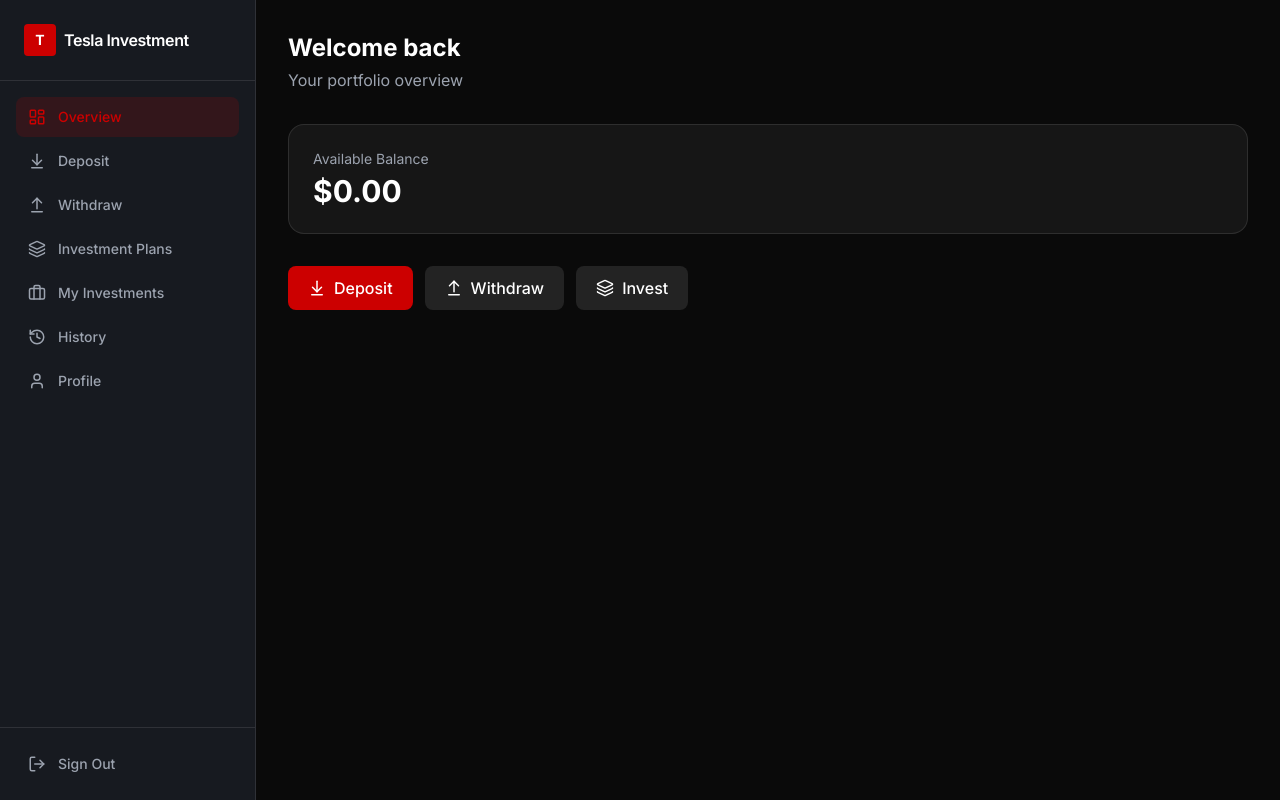
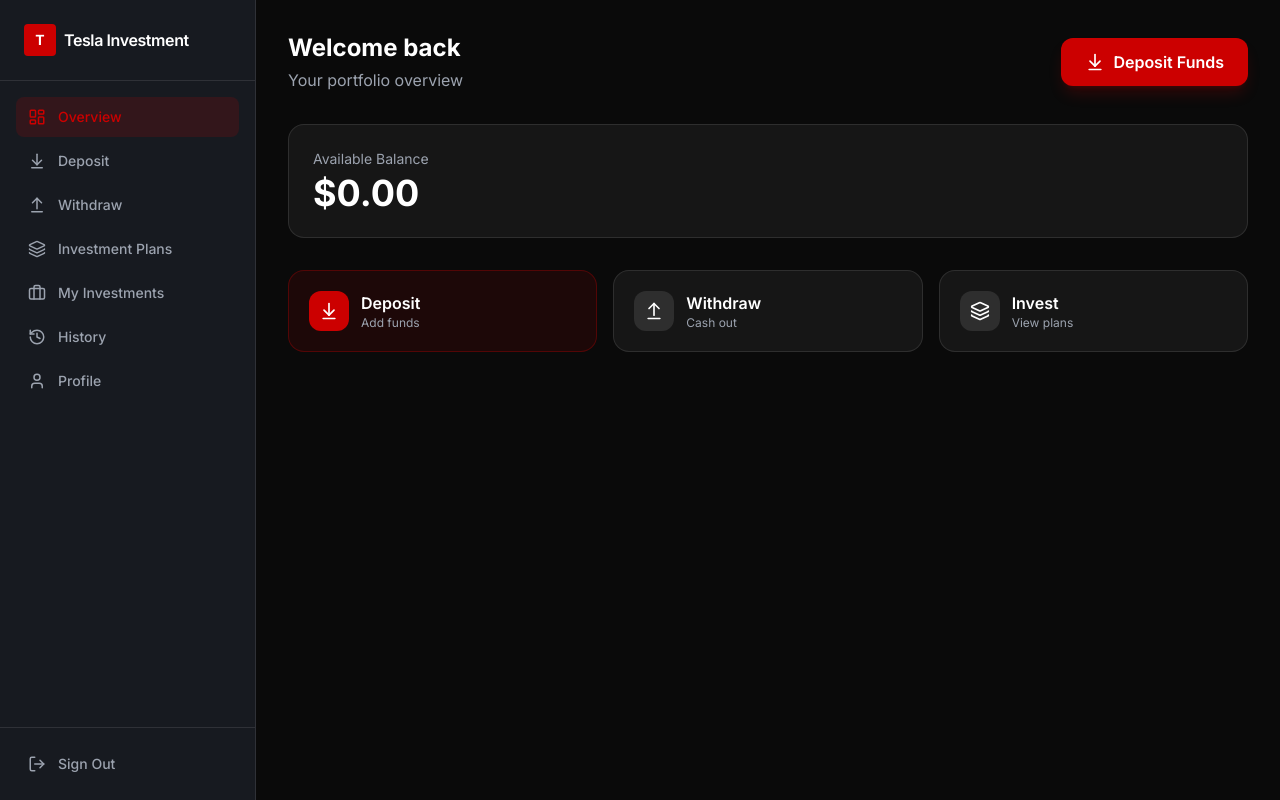
Before and after one commit to codejimmi/tesla-investment-platform, a Next.js app: page /user/dashboard in a window 1280 px wide. Built offline with nearby package versions, Linux system fonts and the light colour scheme; no server answers; the database is empty; sample sign-in values are in the browser's storage.

Commit message:
Make Deposit button more prominent on user dashboard

```diff
--- a/src/app/(dashboard)/user/dashboard/page.tsx
+++ b/src/app/(dashboard)/user/dashboard/page.tsx
@@ -15,34 +15,63 @@ export default async function UserDashboardPage() {
 
   return (
     <div className="space-y-8">
-      <div>
-        <h1 className="text-2xl font-bold">Welcome back{user?.name ? `, ${user.name}` : ""}</h1>
-        <p className="text-gray-400 mt-1">Your portfolio overview</p>
+      <div className="flex flex-col sm:flex-row sm:items-center justify-between gap-4">
+        <div>
+          <h1 className="text-2xl font-bold">Welcome back{user?.name ? `, ${user.name}` : ""}</h1>
+          <p className="text-gray-400 mt-1">Your portfolio overview</p>
+        </div>
+        <Link
+          href="/user/deposit"
+          className="inline-flex items-center gap-2 px-6 py-3 bg-tesla-red hover:bg-red-700 text-white font-semibold rounded-xl transition shadow-lg shadow-tesla-red/20"
+        >
+          <ArrowDownToLine size={20} />
+          Deposit Funds
+        </Link>
       </div>
 
       <div className="bg-white/5 border border-white/10 rounded-2xl p-6">
         <div className="text-sm text-gray-400">Available Balance</div>
-        <div className="text-3xl font-bold mt-1">{formatCurrency(balance)}</div>
+        <div className="text-4xl font-bold mt-1">{formatCurrency(balance)}</div>
       </div>
 
-      <div className="flex flex-wrap gap-3">
+      <div className="grid grid-cols-1 sm:grid-cols-3 gap-4">
         <Link
           href="/user/deposit"
-          className="inline-flex items-center gap-2 px-5 py-2.5 bg-tesla-red hover:bg-red-700 rounded-lg font-medium transition"
+          className="flex items-center gap-3 p-5 bg-tesla-red/10 border border-tesla-red/30 hover:bg-tesla-red/15 rounded-2xl transition"
         >
-          <ArrowDownToLine size={18} /> Deposit
+          <div className="w-10 h-10 bg-tesla-red rounded-xl flex items-center justify-center">
+            <ArrowDownToLine size={20} />
+          </div>
+          <div>
+            <div className="font-semibold">Deposit</div>
+            <div className="text-xs text-gray-400">Add funds</div>
+          </div>
         </Link>
+
         <Link
           href="/user/withdraw"
-          className="inline-flex items-center gap-2 px-5 py-2.5 bg-white/10 hover:bg-white/15 rounded-lg font-medium transition"
+          className="flex items-center gap-3 p-5 bg-white/5 border border-white/10 hover:bg-white/10 rounded-2xl transition"
         >
-          <ArrowUpFromLine size={18} /> Withdraw
+          <div className="w-10 h-10 bg-white/10 rounded-xl flex items-center justify-center">
+            <ArrowUpFromLine size={20} />
+          </div>
+          <div>
+            <div className="font-semibold">Withdraw</div>
+            <div className="text-xs text-gray-400">Cash out</div>
+          </div>
         </Link>
+
         <Link
           href="/user/plans"
-          className="inline-flex items-center gap-2 px-5 py-2.5 bg-white/10 hover:bg-white/15 rounded-lg font-medium transition"
+          className="flex items-center gap-3 p-5 bg-white/5 border border-white/10 hover:bg-white/10 rounded-2xl transition"
         >
-          <Layers size={18} /> Invest
+          <div className="w-10 h-10 bg-white/10 rounded-xl flex items-center justify-center">
+            <Layers size={20} />
+          </div>
+          <div>
+            <div className="font-semibold">Invest</div>
+            <div className="text-xs text-gray-400">View plans</div>
+          </div>
         </Link>
       </div>
     </div>
```
